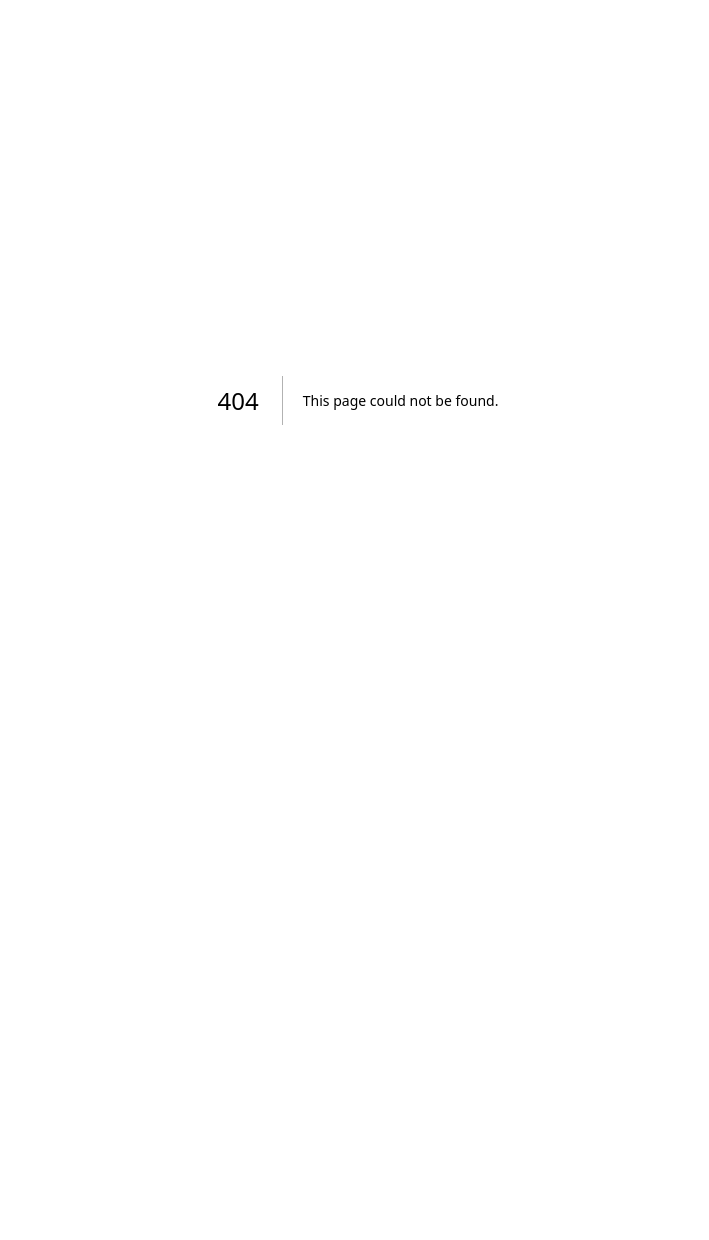
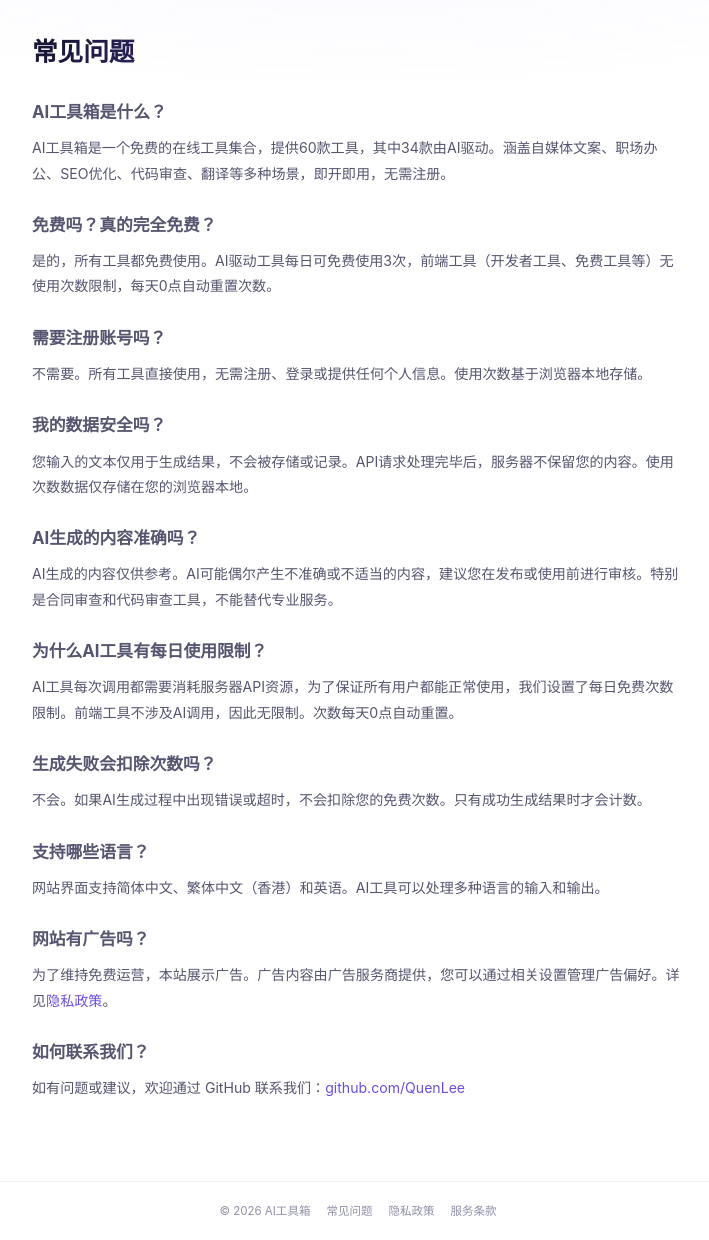
Before and after one commit to QuenLee/ai-tools-hub, a Next.js app: page /en/faq in a window 1280 px wide. Before the commit this address had no page. Shown: the whole page, without its empty margins (282-991 px from the left). Before the commit the page ends 800 px from the top, so only its background shows below. Built offline with nearby package versions, Linux system fonts and the light colour scheme; no server answers.

Commit message:
feat: FAQ页+34款AI工具全部测试通过+sitemap含faq+footer加faq链接

```diff
--- /dev/null
+++ b/app/[locale]/faq/page.js
@@ -0,0 +1,41 @@
+export default function FAQPage() {
+  return (
+    <div className="page" style={{ padding: '32px 0 80px' }}>
+      <div style={{ padding: '0 24px', maxWidth: 700, margin: '0 auto' }}>
+        <h1 style={{ fontSize: '1.6rem', fontWeight: 800, marginBottom: 16 }}>常见问题</h1>
+
+        <div style={{ fontSize: '0.88rem', lineHeight: 1.8, color: 'var(--text2)' }}>
+          <h2 style={{ fontSize: '1.05rem', fontWeight: 700, margin: '24px 0 8px' }}>AI工具箱是什么？</h2>
+          <p>AI工具箱是一个免费的在线工具集合，提供60款工具，其中34款由AI驱动。涵盖自媒体文案、职场办公、SEO优化、代码审查、翻译等多种场景，即开即用，无需注册。</p>
+
+          <h2 style={{ fontSize: '1.05rem', fontWeight: 700, margin: '24px 0 8px' }}>免费吗？真的完全免费？</h2>
+          <p>是的，所有工具都免费使用。AI驱动工具每日可免费使用3次，前端工具（开发者工具、免费工具等）无使用次数限制，每天0点自动重置次数。</p>
+
+          <h2 style={{ fontSize: '1.05rem', fontWeight: 700, margin: '24px 0 8px' }}>需要注册账号吗？</h2>
+          <p>不需要。所有工具直接使用，无需注册、登录或提供任何个人信息。使用次数基于浏览器本地存储。</p>
+
+          <h2 style={{ fontSize: '1.05rem', fontWeight: 700, margin: '24px 0 8px' }}>我的数据安全吗？</h2>
+          <p>您输入的文本仅用于生成结果，不会被存储或记录。API请求处理完毕后，服务器不保留您的内容。使用次数数据仅存储在您的浏览器本地。</p>
+
+          <h2 style={{ fontSize: '1.05rem', fontWeight: 700, margin: '24px 0 8px' }}>AI生成的内容准确吗？</h2>
+          <p>AI生成的内容仅供参考。AI可能偶尔产生不准确或不适当的内容，建议您在发布或使用前进行审核。特别是合同审查和代码审查工具，不能替代专业服务。</p>
+
+          <h2 style={{ fontSize: '1.05rem', fontWeight: 700, margin: '24px 0 8px' }}>为什么AI工具有每日使用限制？</h2>
+          <p>AI工具每次调用都需要消耗服务器API资源，为了保证所有用户都能正常使用，我们设置了每日免费次数限制。前端工具不涉及AI调用，因此无限制。次数每天0点自动重置。</p>
+
+          <h2 style={{ fontSize: '1.05rem', fontWeight: 700, margin: '24px 0 8px' }}>生成失败会扣除次数吗？</h2>
+          <p>不会。如果AI生成过程中出现错误或超时，不会扣除您的免费次数。只有成功生成结果时才会计数。</p>
+
+          <h2 style={{ fontSize: '1.05rem', fontWeight: 700, margin: '24px 0 8px' }}>支持哪些语言？</h2>
+          <p>网站界面支持简体中文、繁体中文（香港）和英语。AI工具可以处理多种语言的输入和输出。</p>
+
+          <h2 style={{ fontSize: '1.05rem', fontWeight: 700, margin: '24px 0 8px' }}>网站有广告吗？</h2>
+          <p>为了维持免费运营，本站展示广告。广告内容由广告服务商提供，您可以通过相关设置管理广告偏好。详见<a href="/zh/privacy" style={{ color: 'var(--accent)' }}>隐私政策</a>。</p>
+
+          <h2 style={{ fontSize: '1.05rem', fontWeight: 700, margin: '24px 0 8px' }}>如何联系我们？</h2>
+          <p>如有问题或建议，欢迎通过 GitHub 联系我们：<a href="https://github.com/QuenLee" target="_blank" rel="noopener" style={{ color: 'var(--accent)' }}>github.com/QuenLee</a></p>
+        </div>
+      </div>
+    </div>
+  );
+}
--- a/app/[locale]/layout.js
+++ b/app/[locale]/layout.js
@@ -52,6 +52,7 @@ export default async function LocaleLayout({ children, params }) {
           flexWrap: 'wrap',
         }}>
           <span>© 2026 AI工具箱</span>
+          <a href={`/${locale}/faq`} style={{ color: 'var(--text3)', textDecoration: 'none' }}>常见问题</a>
           <a href={`/${locale}/privacy`} style={{ color: 'var(--text3)', textDecoration: 'none' }}>隐私政策</a>
           <a href={`/${locale}/terms`} style={{ color: 'var(--text3)', textDecoration: 'none' }}>服务条款</a>
         </footer>
--- a/app/sitemap.js
+++ b/app/sitemap.js
@@ -6,6 +6,7 @@ export default function sitemap() {
 
   const staticRoutes = [
     '/tools',
+    '/faq',
     '/privacy',
     '/terms',
   ];
```
